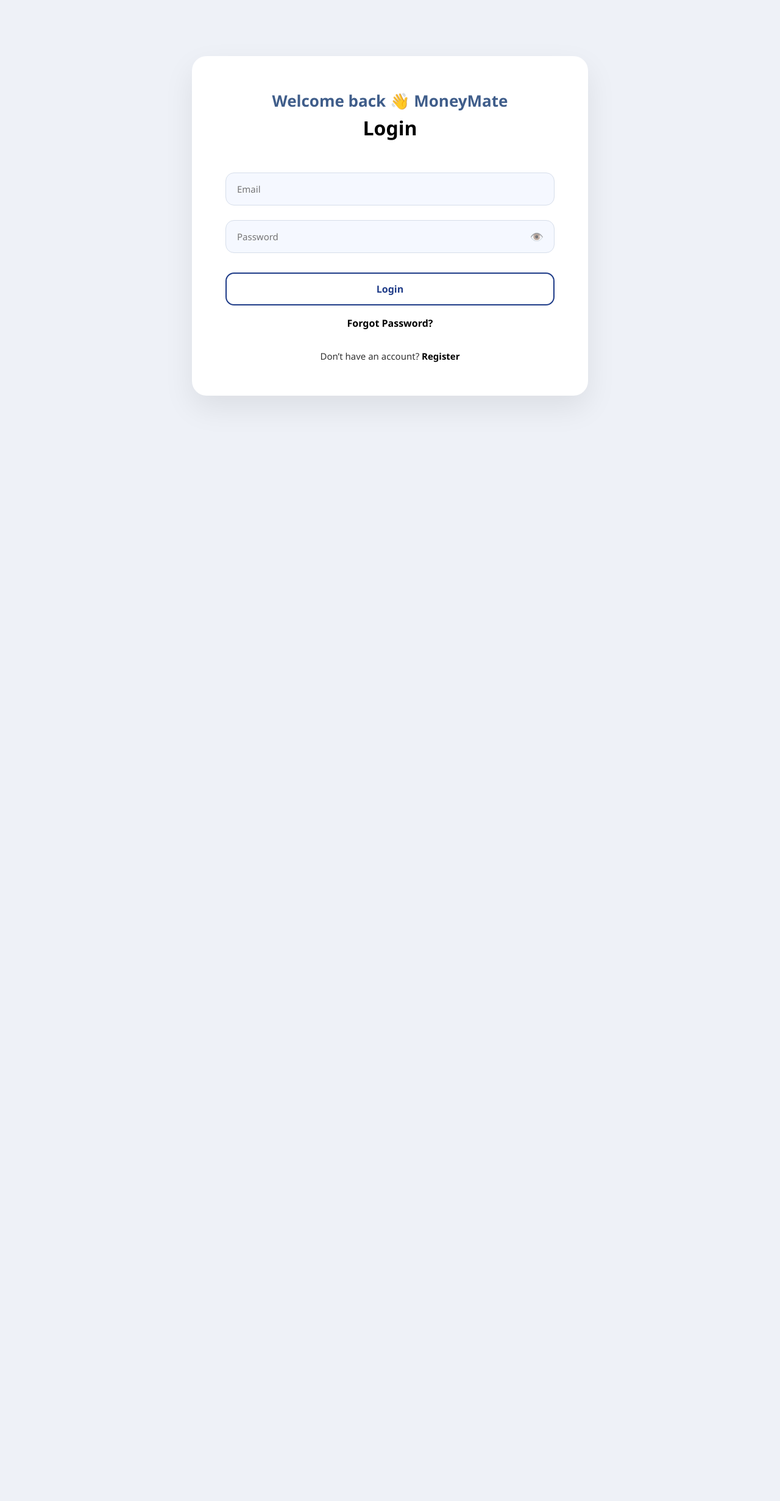
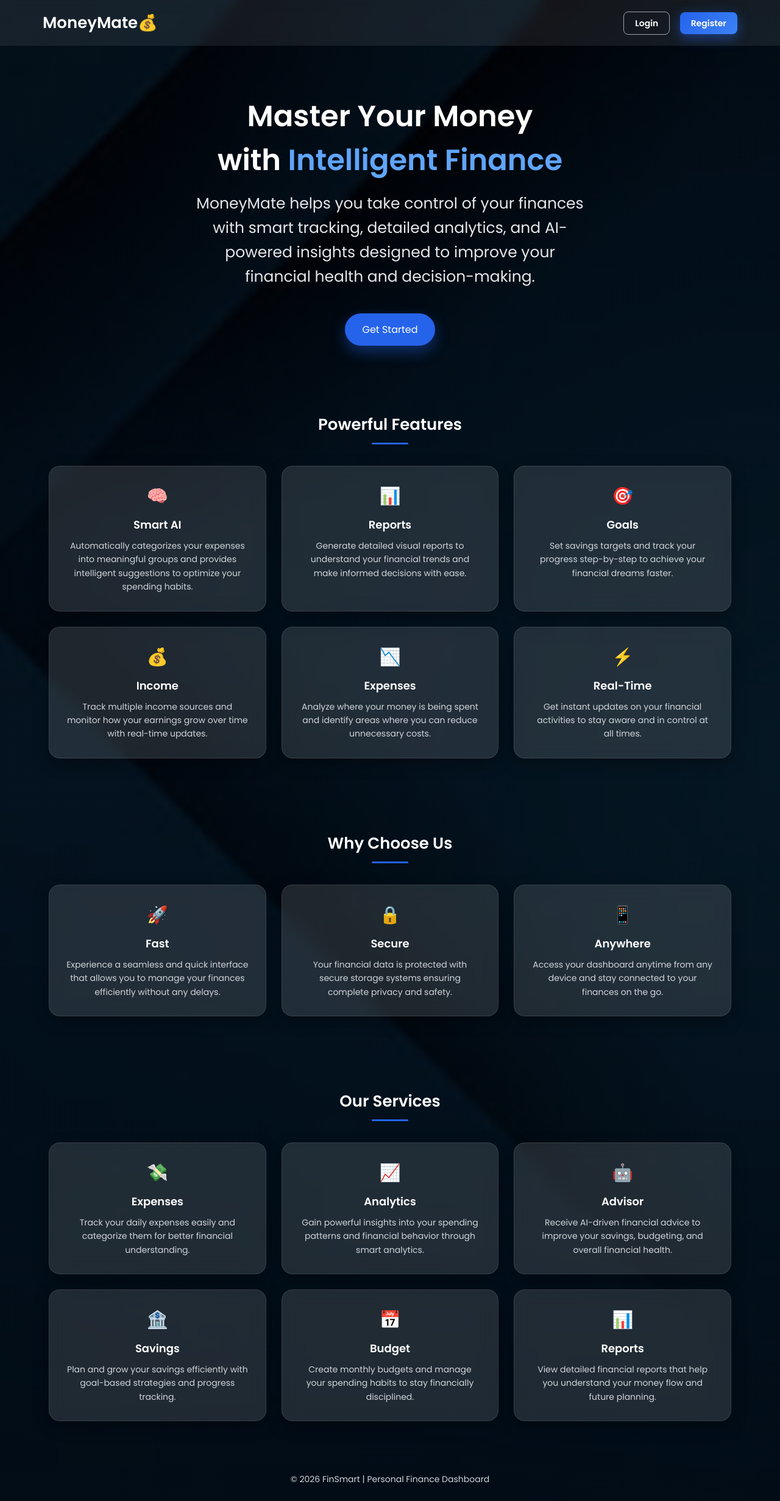
Before and after one commit to NitsNitika/personal-finance, a Flask app: page / in a window 1280 px wide. Shown: the whole page at 61% size. Before the commit the page ends 659 px from the top, so only its background shows below. Run offline with Flask 3, Linux system fonts and the light colour scheme.

Commit message:
Landing Page Created Successfully

```diff
--- a/app.py
+++ b/app.py
@@ -1,8 +1,7 @@
 print("Flask imported successfully")
 from flask import jsonify
-from flask import Flask, render_template, request, redirect, url_for, session, flash
 import json
-from flask import Flask, render_template, request, jsonify
+from flask import Flask, render_template, request, redirect, url_for, session, flash, jsonify
 import sqlite3
 import uuid
 import random
@@ -378,7 +377,6 @@
 add_profile_pic_column()
 
 # ---------------- LOGIN ----------------
-@app.route("/", methods=["GET", "POST"])
 @app.route("/login", methods=["GET", "POST"])
 def login():
     if request.method == "POST":
@@ -1096,30 +1094,47 @@
 # -------- GOALS PAGE --------
 @app.route("/goals")
 def goals_page():
-    goals = load_goals()
+    if "user_id" not in session:
+        return redirect(url_for("login"))
 
-    # ✅ SAFE CALCULATION (prevents Jinja error)
-    total = sum(g.get("saved", 0) for g in goals)
-    active = len(goals)
+    all_goals = load_goals()
 
-    return render_template("goals.html", goals=goals, total=total, active=active)
+    # 🔥 AUTO FIX OLD DATA
+    for g in all_goals:
+        if "user_id" not in g:
+            g["user_id"] = session["user_id"]
 
+    save_goals(all_goals)
 
-# -------- ADD GOAL --------
+    user_goals = [
+        g for g in all_goals
+        if g.get("user_id") == session["user_id"]
+    ]
+
+    total = sum(g.get("saved", 0) for g in user_goals)
+    active = len(user_goals)
+
+    return render_template(
+        "goals.html",
+        goals=user_goals,
+        total=total,
+        active=active
+    )
+
 @app.route("/add_goal", methods=["POST"])
 def add_goal():
+    if "user_id" not in session:
+        return jsonify({"error": "Unauthorized"}), 401
+
     data = request.json
     goals = load_goals()
 
-    # VALIDATION
     if not data.get("title") or not data.get("target"):
         return jsonify({"error": "Missing fields"})
 
-    if float(data.get("target")) <= 0:
-        return jsonify({"error": "Target must be greater than 0"})
-
     new_goal = {
-        "id": len(goals) + 1,
+        "id": int(time.time()),  # unique id
+        "user_id": session["user_id"],   # ✅ IMPORTANT
         "title": data["title"],
         "target": float(data["target"]),
         "saved": 0,
@@ -1130,33 +1145,29 @@
     goals.append(new_goal)
     save_goals(goals)
 
-    # ✅ IMPORTANT RESPONSE
-    return jsonify({
-        "success": True,
-        "goal": new_goal
-    })
+    return jsonify({"success": True, "goal": new_goal})
 
 # -------- ADD MONEY --------
 @app.route("/update_goal/<int:id>", methods=["POST"])
 def update_goal(id):
+    if "user_id" not in session:
+        return jsonify({"error": "Unauthorized"}), 401
+
     data = request.json
     amount = float(data.get("amount", 0))
 
     goals = load_goals()
 
     for g in goals:
-        if g["id"] == id:
+        if g["id"] == id and g["user_id"] == session["user_id"]:
 
-            # ❌ INVALID INPUT
             if amount <= 0:
                 return jsonify({"error": "Invalid amount"})
 
-            # ❌ OVERFLOW PREVENTION
-            if g.get("saved", 0) + amount > g.get("target", 0):
+            if g["saved"] + amount > g["target"]:
                 return jsonify({"error": "Amount exceeds target"})
 
-            # ✅ UPDATE
-            g["saved"] = g.get("saved", 0) + amount
+            g["saved"] += amount
 
     save_goals(goals)
     return jsonify({"success": True})
@@ -1165,9 +1176,15 @@
 # -------- DELETE GOAL --------
 @app.route("/delete_goal/<int:id>", methods=["POST"])
 def delete_goal(id):
+    if "user_id" not in session:
+        return jsonify({"error": "Unauthorized"}), 401
+
     goals = load_goals()
 
-    goals = [g for g in goals if g["id"] != id]
+    goals = [
+        g for g in goals
+        if not (g["id"] == id and g["user_id"] == session["user_id"])
+    ]
 
     save_goals(goals)
     return jsonify({"success": True})
@@ -1216,15 +1233,19 @@
 
     # ================= GOALS =================
     goals_data = load_goals()
-    goals = []
-
-    for g in goals_data:
-        goals.append({
-            "title": g.get("title"),
-            "target_amount": g.get("target", 0),
-            "saved_amount": g.get("saved", 0)
-        })
-
+    user_goals = [
+        g for g in goals_data
+        if g.get("user_id") == session["user_id"]
+        ]
+    # ✅ ALWAYS DEFINE goals
+    goals = [
+    {
+        "title": g.get("title"),
+        "target_amount": g.get("target", 0),
+        "saved_amount": g.get("saved", 0)
+    }
+    for g in user_goals
+]
     conn.close()
 
     # ================= RESPONSE =================
@@ -1239,6 +1260,15 @@
         "user_name": user["name"] if user else "User",
         "user_image": f"/static/uploads/{user['profile_pic']}" if user and user["profile_pic"] else "/static/images/default.png"
     })
+#===================WELCOME PAGE==============
+# @app.route("/welcome")
+# def welcome():
+#     return render_template("welcome.html")
+
+# ================= HOME PAGE =================
+@app.route("/")
+def index():
+    return render_template("welcome.html")
 
 if __name__ == "__main__":
     app.run(debug=True)
--- a/goals.json
+++ b/goals.json
@@ -1 +1 @@
-[{"id": 1, "title": "Buying a car", "target": 1000.0, "saved": 1000.0, "priority": "Medium", "date": "2026-03-28"}, {"id": 2, "title": "Diamond Ring", "target": 10000000.0, "saved": 7020000.0, "priority": "Medium", "date": "2026-04-11"}, {"id": 3, "title": "Dress", "target": 2000.0, "saved": 1000.0, "priority": "Low", "date": "2026-03-28"}, {"id": 4, "title": "Laptop", "target": 60000.0, "saved": 20000.0, "priority": "High", "date": "2026-03-20"}, {"id": 5, "title": "Phone", "target": 100000.0, "saved": 55000.0, "priority": "High", "date": "2026-03-07"}]
+[{"id": 1, "title": "Buying a car", "target": 1000.0, "saved": 1000.0, "priority": "Medium", "date": "2026-03-28", "user_id": 9}, {"id": 2, "title": "Diamond Ring", "target": 10000000.0, "saved": 7020000.0, "priority": "Medium", "date": "2026-04-11", "user_id": 9}, {"id": 3, "title": "Dress", "target": 2000.0, "saved": 1000.0, "priority": "Low", "date": "2026-03-28", "user_id": 9}, {"id": 4, "title": "Laptop", "target": 60000.0, "saved": 20000.0, "priority": "High", "date": "2026-03-20", "user_id": 9}, {"id": 5, "title": "Phone", "target": 100000.0, "saved": 55000.0, "priority": "High", "date": "2026-03-07", "user_id": 9}]
--- /dev/null
+++ b/static/css/welcome.css
@@ -0,0 +1,227 @@
+/* RESET */
+* {
+    margin: 0;
+    padding: 0;
+    box-sizing: border-box;
+    font-family: "Poppins", sans-serif;
+}
+p{
+    font-size:25px;
+}
+
+/* BODY BACKGROUND */
+body {
+    margin: 0;
+    font-family: 'Poppins', sans-serif;
+
+    background: linear-gradient(rgba(0,0,0,0.65), rgba(0,0,0,0.65)),
+                url('/static/images/cards/bg.jpg') no-repeat center center/cover;
+
+    min-height: 100vh;
+}
+
+/* NAVBAR */
+.navbar {
+    display: flex;
+    justify-content: space-between;
+    align-items: center;
+    padding: 18px 70px;
+
+    position: sticky;
+    top: 0;
+    z-index: 1000;
+
+    background: rgba(255,255,255,0.08);
+    backdrop-filter: blur(12px);
+}
+
+/* LOGO */
+.logo {
+    font-weight: 600;
+    color: #ffffff;
+    font-size: 26px;
+}
+
+/* NAV BUTTONS */
+.nav-buttons a {
+    margin-left: 12px;
+    padding: 8px 18px;
+    border-radius: 8px;
+    text-decoration: none;
+    font-size: 14px;
+    transition: 0.3s;
+}
+.login-btn {
+    border: 1px solid rgba(255,255,255,0.6);
+    color: #ffffff;
+    background: transparent;
+}
+
+.login-btn:hover {
+    background: rgba(255,255,255,0.1);
+    border-color: white;
+}
+.register-btn {
+    background: linear-gradient(135deg, #2563eb, #3b82f6);
+    color: white;
+    box-shadow: 0 6px 20px rgba(37, 99, 235, 0.5);
+}
+
+.register-btn:hover {
+    transform: translateY(-2px);
+    box-shadow: 0 10px 30px rgba(37, 99, 235, 0.7);
+}
+.login-btn {
+    font-size: 26px;
+    font-weight: 900;
+}
+
+.register-btn {
+    font-size: 26px;
+    font-weight: 900;
+}
+/* HERO */
+.hero {
+    text-align: center;
+    padding: 80px 20px 50px;
+    color: white;
+    animation: fadeIn 1s ease;
+}
+
+.badge {
+    display: inline-block;
+    padding: 6px 14px;
+    background: rgba(255,255,255,0.2);
+    color: #ffffff;
+    border-radius: 20px;
+    font-size: 13px;
+    margin-bottom: 15px;
+}
+
+.hero h1 {
+    font-size: 48px;
+    font-weight: 700;
+}
+
+.hero h1 span {
+    color: #60a5fa;
+}
+
+.hero p {
+    color: #e5e7eb;
+    max-width: 650px;
+    margin: 15px auto;
+    line-height: 1.6;
+}
+
+/* CTA BUTTON */
+.cta-btn {
+    display: inline-block;
+    margin-top: 25px;
+    padding: 14px 28px;
+    background: #2563eb;
+    color: white;
+    border-radius: 30px;
+    text-decoration: none;
+    font-weight: 500;
+
+    box-shadow: 0 10px 25px rgba(37, 99, 235, 0.4);
+    transition: 0.3s;
+}
+
+.cta-btn:hover {
+    transform: translateY(-3px);
+    box-shadow: 0 15px 35px rgba(37, 99, 235, 0.6);
+}
+
+/* SECTION */
+.section {
+    padding: 60px 80px;
+    color: white;
+}
+
+/* SECTION TITLE */
+.section h2 {
+    text-align: center;
+    margin-bottom: 35px;
+    font-size: 26px;
+    font-weight: 600;
+    position: relative;
+}
+
+.section h2::after {
+    content: "";
+    display: block;
+    width: 60px;
+    height: 3px;
+    background: #2563eb;
+    margin: 10px auto 0;
+    border-radius: 10px;
+}
+
+/* CARDS GRID */
+.cards {
+    display: grid;
+    grid-template-columns: repeat(3, 1fr);
+    gap: 25px;
+}
+
+/* CARD */
+.card {
+    background: rgba(255, 255, 255, 0.12);
+    backdrop-filter: blur(14px);
+
+    padding: 28px;
+    border-radius: 18px;
+
+    border: 1px solid rgba(255,255,255,0.1);
+    box-shadow: 0 8px 25px rgba(0,0,0,0.35);
+
+    text-align: center;
+    transition: all 0.3s ease;
+    color: white;
+}
+
+/* CARD HOVER */
+.card:hover {
+    transform: translateY(-8px);
+    box-shadow: 0 15px 40px rgba(0,0,0,0.5);
+}
+
+/* ICON */
+.icon {
+    font-size: 28px;
+    margin-bottom: 12px;
+}
+
+/* TEXT */
+.card h3 {
+    margin-bottom: 10px;
+    font-size: 18px;
+}
+
+.card p {
+    font-size: 14px;
+    color: #d1d5db;
+    line-height: 1.6;
+}
+
+/* FOOTER */
+footer {
+    text-align: center;
+    padding: 25px;
+    color: #d1d5db;
+    font-size: 14px;
+}
+
+/* ANIMATION */
+@keyframes fadeIn {
+    from {
+        opacity: 0;
+        transform: translateY(25px);
+    }
+    to {
+        opacity: 1;
+        transform: translateY(0);
+    }
+}
--- a/templates/layout.html
+++ b/templates/layout.html
@@ -11,7 +11,7 @@
 
     <!-- 🔥 LOGO -->
     <div class="logo">
-        💰 <span>FinSmart</span>
+        💰 <span>MoneyMate</span>
     </div>
 
     <!-- 🔥 PROFILE SECTION -->
--- /dev/null
+++ b/templates/welcome.html
@@ -0,0 +1,158 @@
+<!DOCTYPE html>
+<html lang="en">
+<head>
+<meta charset="UTF-8">
+<title>Welcome - FinSmart</title>
+
+<link href="https://fonts.googleapis.com/css2?family=Poppins:wght@300;400;600&display=swap" rel="stylesheet">
+<link rel="stylesheet" href="{{ url_for('static', filename='css/welcome.css') }}">
+</head>
+
+<body>
+
+<!-- NAVBAR -->
+<div class="navbar">
+    <div class="logo">MoneyMate💰 </div>
+    <div class="nav-buttons">
+        <a href="/login" class="login-btn">Login</a>
+        <a href="/register" class="register-btn">Register</a>
+    </div>
+</div>
+
+<!-- HERO -->
+<div class="hero">
+<h1>
+        Master Your Money <br>
+        with <span>Intelligent Finance</span>
+    </h1>
+
+    <p>
+        MoneyMate helps you take control of your finances with smart tracking,
+        detailed analytics, and AI-powered insights designed to improve your
+        financial health and decision-making.
+    </p>
+
+    <a href="/register" class="cta-btn">Get Started </a>
+</div>
+
+<!-- FEATURES -->
+<div class="section">
+<h2>Powerful Features</h2>
+<div class="cards">
+
+<div class="card">
+<div class="icon">🧠</div>
+<h3>Smart AI</h3>
+<p>Automatically categorizes your expenses into meaningful groups and provides intelligent suggestions to optimize your spending habits.</p>
+</div>
+
+<div class="card">
+<div class="icon">📊</div>
+<h3>Reports</h3>
+<p>Generate detailed visual reports to understand your financial trends and make informed decisions with ease.</p>
+</div>
+
+<div class="card">
+<div class="icon">🎯</div>
+<h3>Goals</h3>
+<p>Set savings targets and track your progress step-by-step to achieve your financial dreams faster.</p>
+</div>
+
+<div class="card">
+<div class="icon">💰</div>
+<h3>Income</h3>
+<p>Track multiple income sources and monitor how your earnings grow over time with real-time updates.</p>
+</div>
+
+<div class="card">
+<div class="icon">📉</div>
+<h3>Expenses</h3>
+<p>Analyze where your money is being spent and identify areas where you can reduce unnecessary costs.</p>
+</div>
+
+<div class="card">
+<div class="icon">⚡</div>
+<h3>Real-Time</h3>
+<p>Get instant updates on your financial activities to stay aware and in control at all times.</p>
+</div>
+
+</div>
+</div>
+
+<!-- WHY CHOOSE -->
+<div class="section">
+<h2>Why Choose Us</h2>
+<div class="cards">
+
+<div class="card">
+<div class="icon">🚀</div>
+<h3>Fast</h3>
+<p>Experience a seamless and quick interface that allows you to manage your finances efficiently without any delays.</p>
+</div>
+
+<div class="card">
+<div class="icon">🔒</div>
+<h3>Secure</h3>
+<p>Your financial data is protected with secure storage systems ensuring complete privacy and safety.</p>
+</div>
+
+<div class="card">
+<div class="icon">📱</div>
+<h3>Anywhere</h3>
+<p>Access your dashboard anytime from any device and stay connected to your finances on the go.</p>
+</div>
+
+</div>
+</div>
+
+<!-- SERVICES -->
+<div class="section">
+<h2>Our Services</h2>
+<div class="cards">
+
+<div class="card">
+<div class="icon">💸</div>
+<h3>Expenses</h3>
+<p>Track your daily expenses easily and categorize them for better financial understanding.</p>
+</div>
+
+<div class="card">
+<div class="icon">📈</div>
+<h3>Analytics</h3>
+<p>Gain powerful insights into your spending patterns and financial behavior through smart analytics.</p>
+</div>
+
+<div class="card">
+<div class="icon">🤖</div>
+<h3>Advisor</h3>
+<p>Receive AI-driven financial advice to improve your savings, budgeting, and overall financial health.</p>
+</div>
+
+<div class="card">
+<div class="icon">🏦</div>
+<h3>Savings</h3>
+<p>Plan and grow your savings efficiently with goal-based strategies and progress tracking.</p>
+</div>
+
+<div class="card">
+<div class="icon">📅</div>
+<h3>Budget</h3>
+<p>Create monthly budgets and manage your spending habits to stay financially disciplined.</p>
+</div>
+
+<div class="card">
+<div class="icon">📊</div>
+<h3>Reports</h3>
+<p>View detailed financial reports that help you understand your money flow and future planning.</p>
+</div>
+
+</div>
+</div>
+
+<!-- FOOTER -->
+<footer>
+© 2026 FinSmart | Personal Finance Dashboard
+</footer>
+
+</body>
+</html>
```
Also changed, not shown: instance/database.db, static/images/cards/bg.jpg (added).
